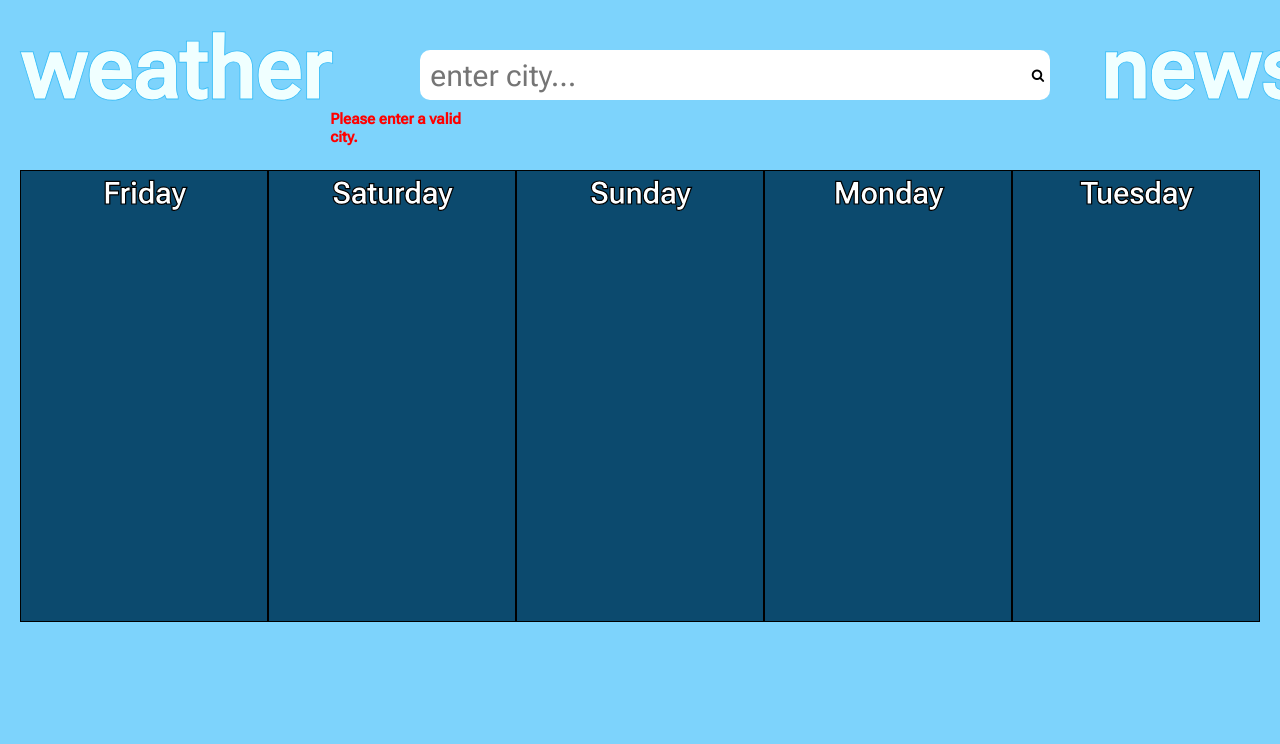
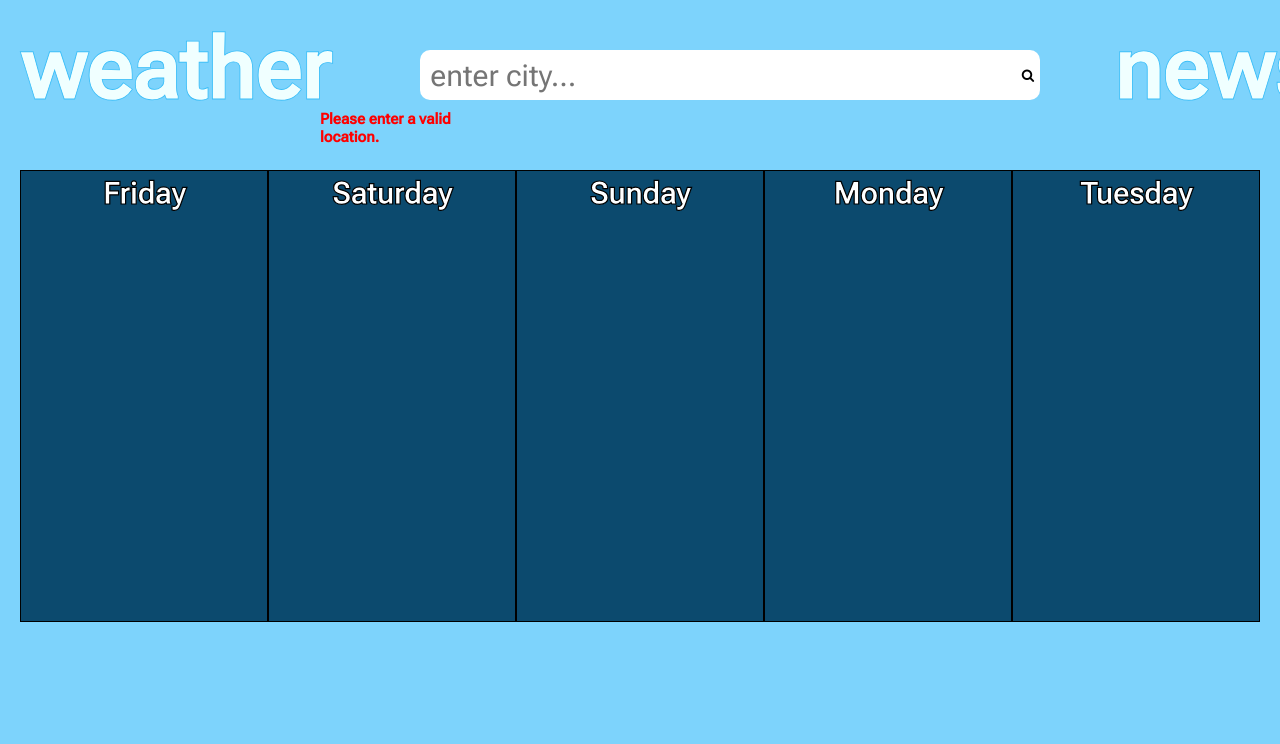
Before and after one commit to GAndriano/weather-app, a plain HTML site: page index.html in a window 1280 px wide. Shown: the top 744 px of the page. Drawn offline with Linux system fonts and the light colour scheme; no server answers.

Commit message:
changed error to 'location'

```diff
--- a/index.html
+++ b/index.html
@@ -26,7 +26,7 @@
                 <option value="Los Angeles">Los Angeles</option>
             </datalist>
             <button class="srch"><i class="fa fa-search"></i></button>
-            <div class="error">Please enter a valid city.</div>
+            <div class="error">Please enter a valid location.</div>
         </div>
         <div class="news">news</div>
     </div>
```
